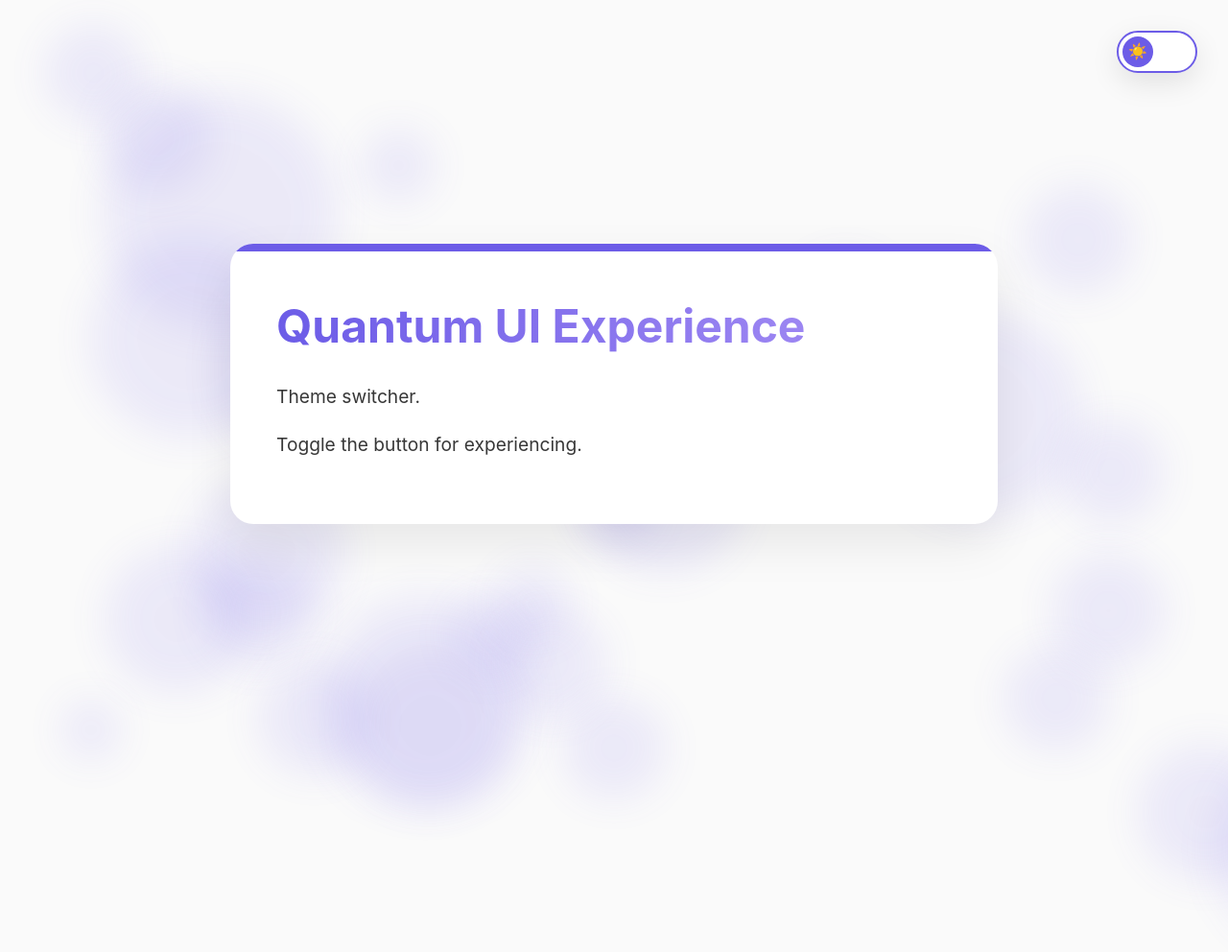
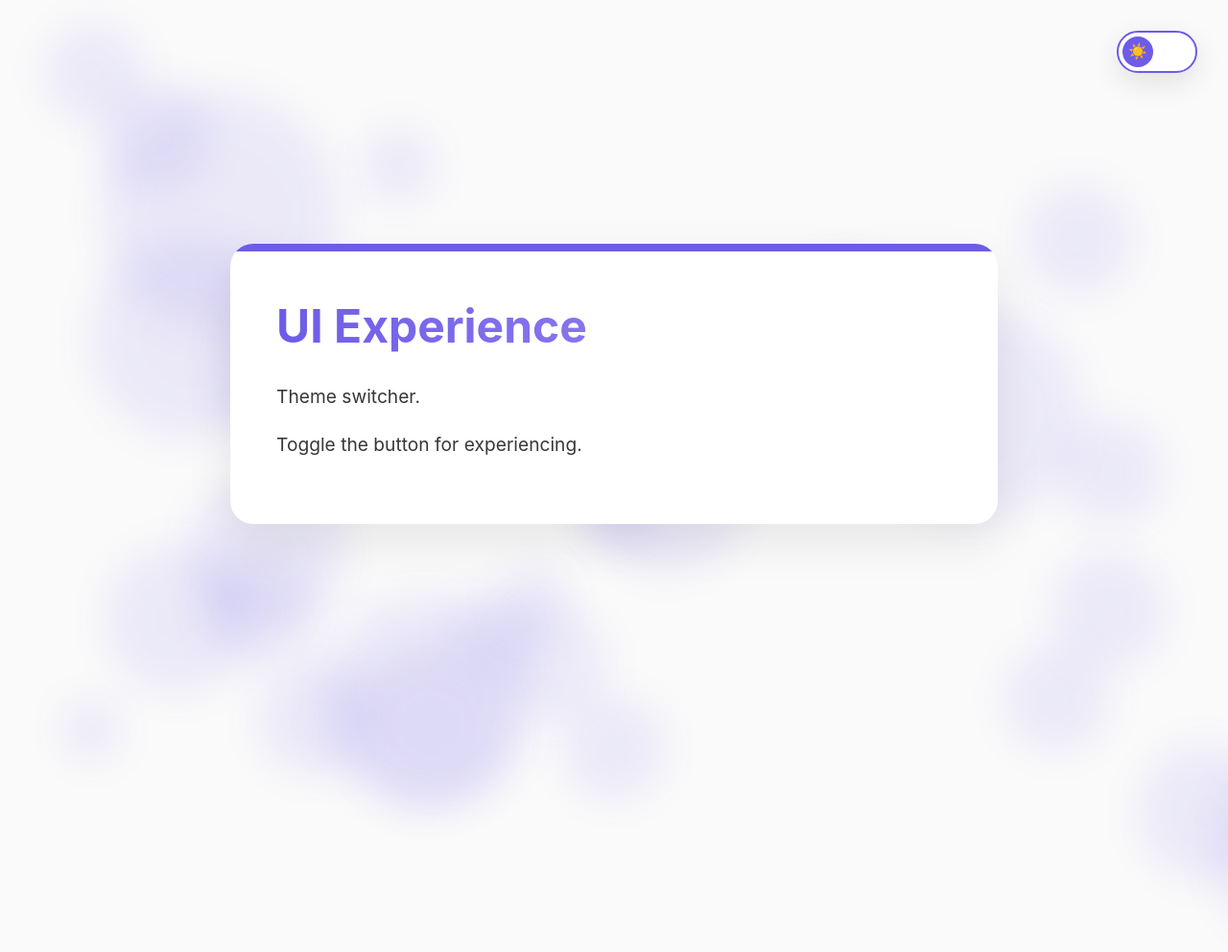
Before and after one commit to VRWebs/.wt, a plain HTML site: page index.html in a window 1280 px wide. Shown: the top 992 px of the page at 96% size. Drawn offline with Linux system fonts and the light colour scheme.

Commit message:
index.html

```diff
--- a/index.html
+++ b/index.html
@@ -182,7 +182,7 @@
 
     <div class="quantum-container">
         <div class="quantum-card">
-            <h1>Quantum UI Experience</h1>
+            <h1>UI Experience</h1>
             <p>Theme switcher.</p>
             <p>Toggle the button for experiencing.</p>
         </div>
```
